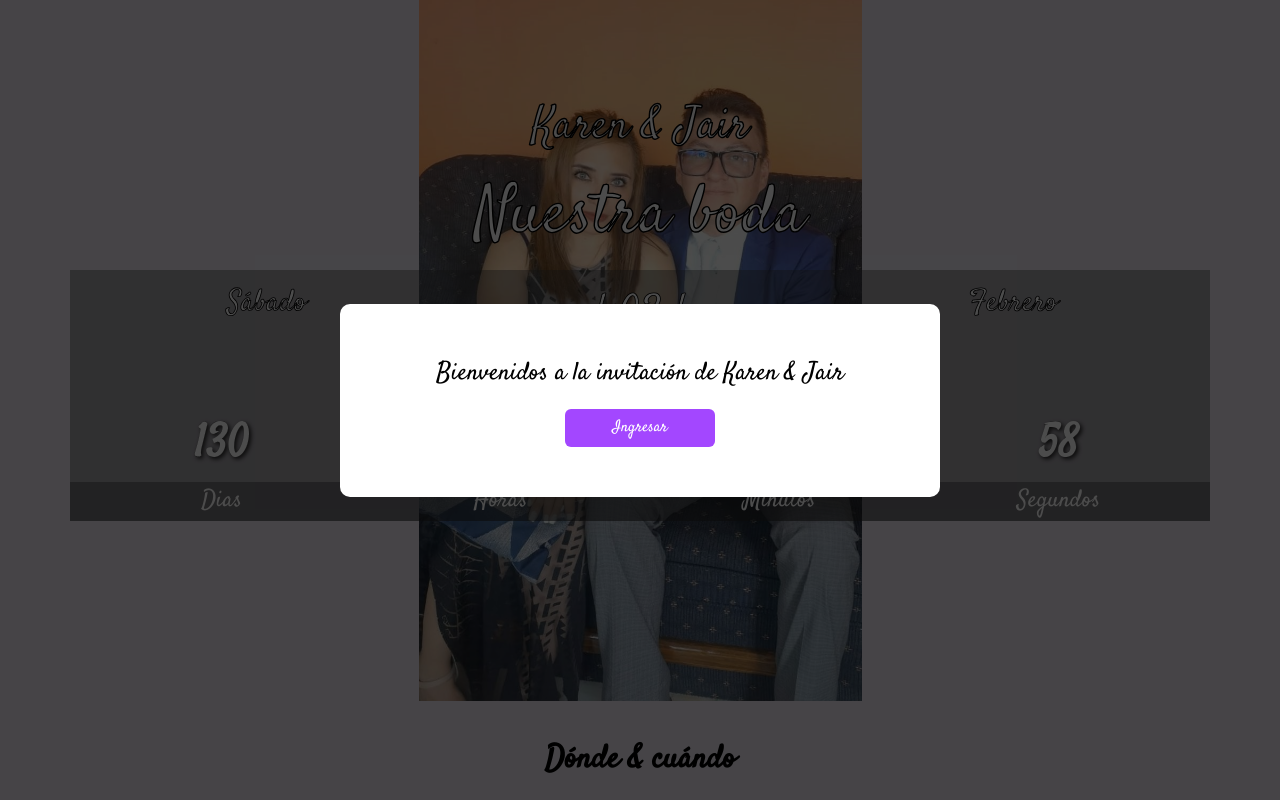
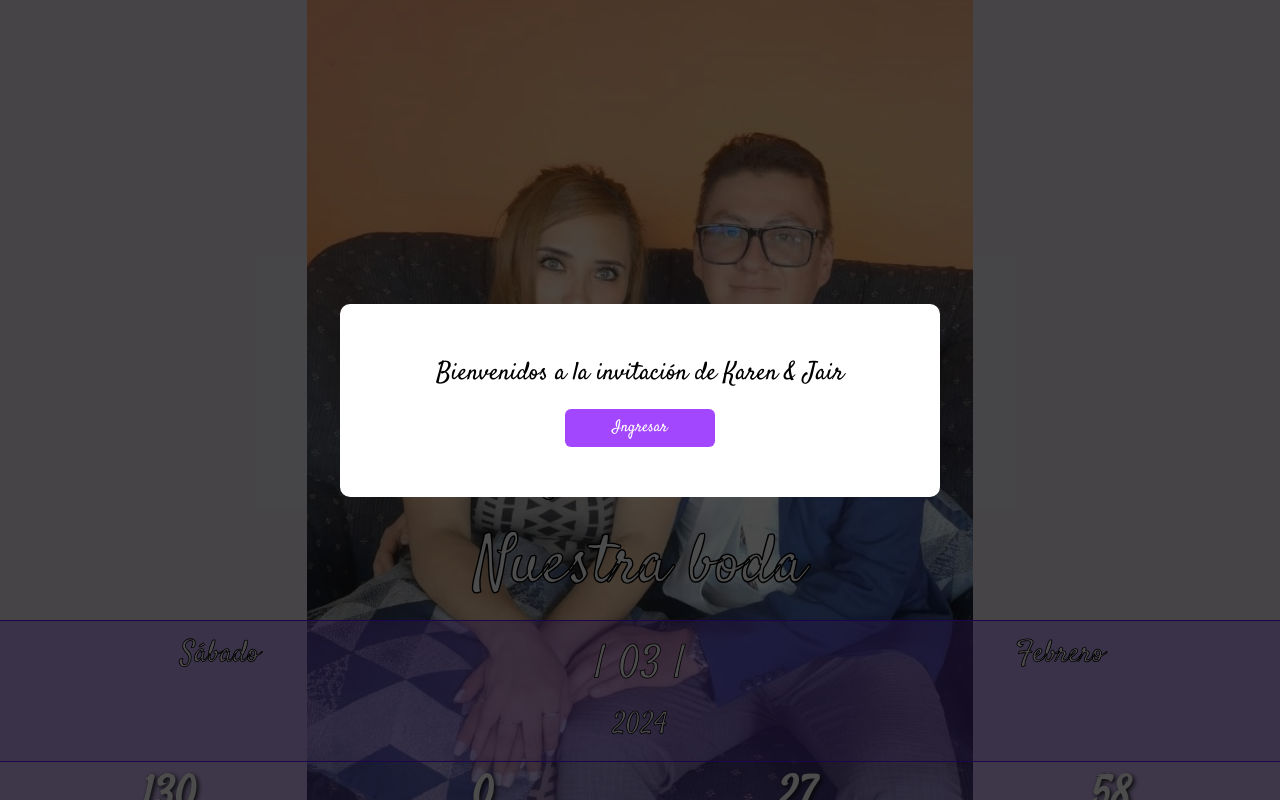
Before and after one commit to nestor-nurod/invitation-card, a Vue app: page / in a window 1280 px wide. Shown: the top 800 px of the page. Built offline with nearby package versions, Linux system fonts and the light colour scheme.

Commit message:
visual bugs fixed

```diff
--- a/src/assets/presentation-styles.css
+++ b/src/assets/presentation-styles.css
@@ -1,6 +1,3 @@
-
-
-
 .background-image {
     background-image: url("images/principal.jpeg");
     background-size: contain;
@@ -16,6 +13,10 @@
 #presentation h3 {
     font-size: 3em;
     margin-top: 400px;
+}
+
+.names{
+    margin-top: 350px;
 }
 
 p {
@@ -54,13 +55,13 @@ p {
 
 .row .timer{
     margin: 0 auto;
-    background-color: rgba(55, 55, 55, 0.4);
+    background-color: rgba(140, 79, 255, 0.3);
     font-size: 3em;
 }
 
 .row .time{
     margin: 0 auto;
-    background-color: rgba(35, 35, 35, 0.6);
+    background-color: rgba(108, 29, 255, 0.6);
     font-size: 20px;
     margin-bottom: 180px;
 }
@@ -72,7 +73,9 @@ p {
 }
 
 .w-date{
-    background-color: rgba(55, 55, 55, 0.4);
+    border-top: 1px solid #610CFF;
+    border-bottom: 1px solid #610CFF;
+    background-color: rgba(140, 79, 255, 0.4);
     margin: 0 auto;
     padding: 10px;
     width: 100%;
@@ -96,6 +99,10 @@ p {
         background-position: center;
         background-repeat: no-repeat;
     }
+
+    .names{
+        margin-top: 0px;
+    }
   }
 
   @media (min-width: 769px) and (max-width: 1023px) {
@@ -112,6 +119,10 @@ p {
 
     .time{
         margin-bottom: 50px;
+    }
+
+    .names{
+        margin-top: 300px;
     }
   }
 
@@ -164,4 +175,8 @@ p {
     .time{
         margin-bottom: 50px;
     }
+
+    .names{
+        margin-top: 200px;
+    }
   }
--- a/src/components/Presentation.vue
+++ b/src/components/Presentation.vue
@@ -31,10 +31,10 @@ onMounted(() => {
 
 <template>
     <section id="presentation" class="background-image">
-        <div class="container">
+        <div class="container-fluid">
             <div class="row text-center">
-                <div class="col-12">
-                    <h3>Karen & Jair</h3>
+                <div class="col-12 names">
+                    <h3 class="names">Karen & Jair</h3>
                 </div>
 
                 <div class="col-12">
```
